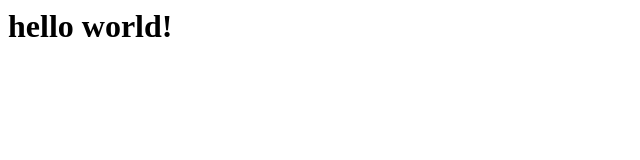
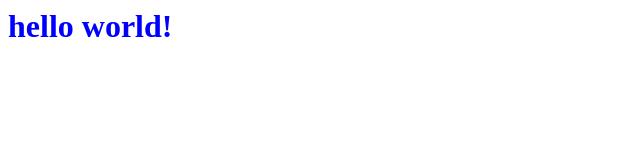
Before and after one commit to chrispiette/1901-3, a plain HTML site: page index.html in a window 1280 px wide. Shown: the whole page, without its empty margins (0-640 px from the left). Drawn offline with Linux system fonts and the light colour scheme.

Commit message:
Update index.html

```diff
--- a/index.html
+++ b/index.html
@@ -1 +1 @@
-<h1>hello world!</h1>
+<h1 style="color: blue">hello world!</h1>
```
